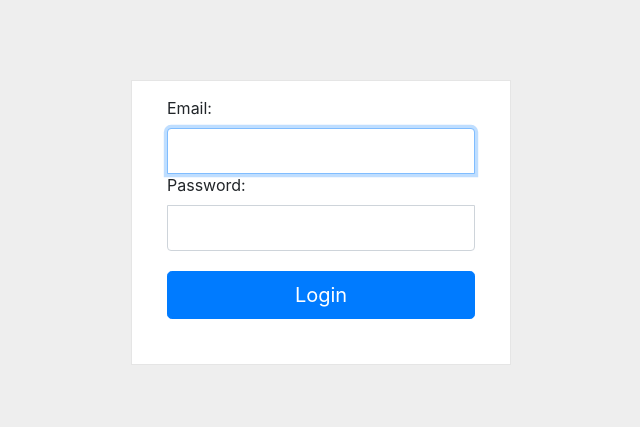
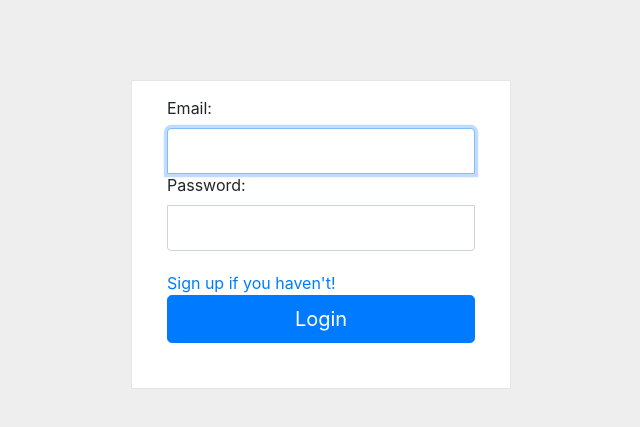
Before and after one commit to sinnytk/ration-app, a Django app: page /users/login/ in a window 1280 px wide. Shown: the top 427 px of the page, without its empty margins (319-959 px from the left). Run offline with Django 3.2, Linux system fonts and the light colour scheme; some libraries are stand-ins or nearby versions.

Commit message:
Include sign up link on login form

```diff
--- a/users/templates/users/login.html
+++ b/users/templates/users/login.html
@@ -13,7 +13,8 @@
         </div>
         {% endfor %}
         {{ form.non_field_errors }}
-        <button class="btn btn-lg btn-primary btn-block" type="submit">Login</button>
+        <a href="{% url 'signup' %}"">Sign up if you haven't!</a>
+        <button class=" btn btn-lg btn-primary btn-block" type="submit">Login</button>
     </form>
 </div>
 {% endblock %}
```
